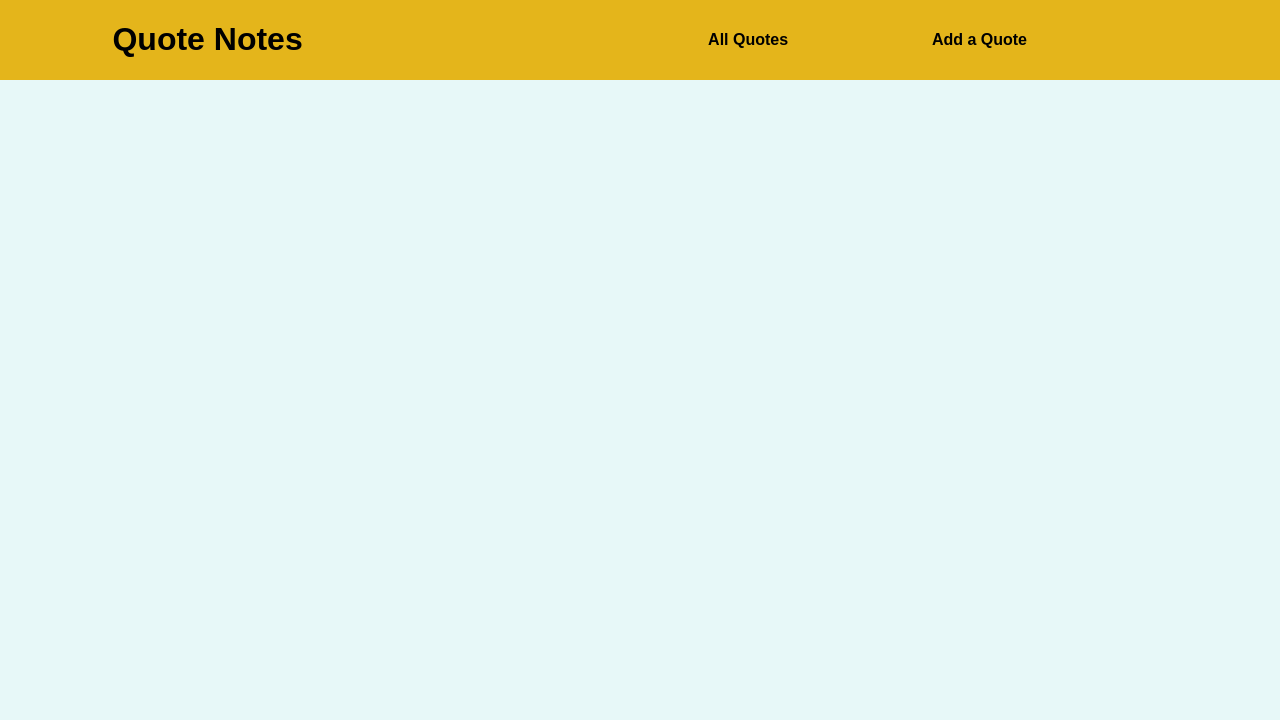
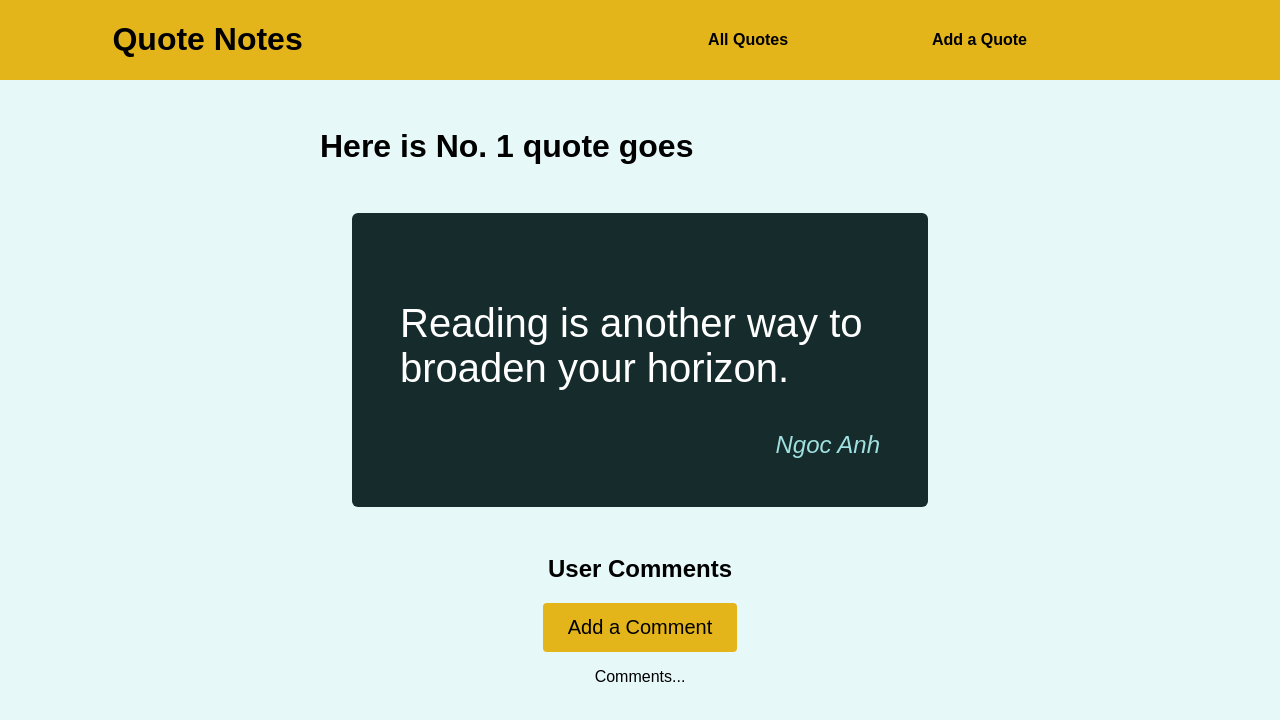
Before and after one commit to anh-vumartell/quote-notes, a React (Create React App) app: page /all-quotes/1 in a window 1280 px wide. Shown: the top 720 px of the page. Built offline with nearby package versions, Linux system fonts and the light colour scheme.

Commit message:
add quote detail page, page layout

```diff
--- a/src/App.js
+++ b/src/App.js
@@ -1,30 +1,50 @@
 import { useState } from "react";
-import { Route, Switch } from "react-router-dom";
+import { Route, Switch, Redirect } from "react-router-dom";
 import { BrowserRouter as Router } from "react-router-dom";
-import Header from "./components/UI/Header";
+import Layout from "./components/layout/Layout";
 import QuoteForm from "./components/quotes/QuoteForm";
 import QuoteList from "./components/quotes/QuoteList";
-
+import QuoteDetail from "./components/quotes/QuoteDetail";
+const DUMMY_QUOTES = [
+  {
+    author: "Ngoc Anh",
+    text: "Reading is another way to broaden your horizon.",
+    id: 1,
+  },
+  {
+    author: "Conny Martell",
+    text: "Believing in yourself is 50% of success.",
+    id: 2,
+  },
+];
 function App() {
-  const [quotes, setQuotes] = useState([]);
+  //Set up state slices
+  const [quotes, setQuotes] = useState(DUMMY_QUOTES);
 
   const quotesHandler = (quote) => {
+    //update state of quotes
     setQuotes([...quotes, quote]);
   };
+
   return (
     <Router>
-      <Header />
-      <main>
+      <Layout>
         <Switch>
+          <Route path="/" exact>
+            <Redirect to="/all-quotes" />
+          </Route>
           <Route path="/all-quotes" exact>
             <QuoteList quotes={quotes} />
           </Route>
-          <Route path="/add-a-quote" exact>
+          <Route path="/all-quotes/:quoteId">
+            <QuoteDetail />
+          </Route>
+          <Route path="/add-a-quote">
             <h1>Add your own quotes</h1>
             <QuoteForm onAddQuote={quotesHandler} />
           </Route>
         </Switch>
-      </main>
+      </Layout>
     </Router>
   );
 }
@@ -32,5 +52,5 @@ function App() {
 export default App;
 
 //A All quotes - page: show all quotes
-// A quote : show a quote
+// A quote detail page : show a quote detail
 // A Add quote - page : add new quote
--- a/src/components/UI/Header.js
+++ b/src/components/UI/Header.js
@@ -10,7 +10,7 @@ function Header() {
             <NavLink
               className={classes.navlink}
               activeClassName="active"
-              to="all-quotes"
+              to="/all-quotes"
             >
               All Quotes
             </NavLink>
--- /dev/null
+++ b/src/components/layout/Layout.js
@@ -0,0 +1,13 @@
+import { Fragment } from "react";
+import Header from "../UI/Header";
+import classes from "./Layout.module.css";
+function Layout(props) {
+  return (
+    <Fragment>
+      <Header />
+      <main className={classes.main}>{props.children}</main>
+    </Fragment>
+  );
+}
+
+export default Layout;
--- a/src/components/quotes/HighlightedQuote.js
+++ b/src/components/quotes/HighlightedQuote.js
@@ -1,4 +1,4 @@
-import classes from './HighlightedQuote.module.css';
+import classes from "./HighlightedQuote.module.css";
 
 const HighlightedQuote = (props) => {
   return (
--- /dev/null
+++ b/src/components/quotes/QuoteDetail.js
@@ -0,0 +1,37 @@
+import React from "react";
+import { useParams, Route } from "react-router-dom";
+import HighlightedQuote from "./HighlightedQuote";
+import NoQuotesFound from "./NoQuotesFound";
+import Comments from "../comments/Comments";
+const DUMMY_QUOTES = [
+  {
+    author: "Ngoc Anh",
+    text: "Reading is another way to broaden your horizon.",
+    id: 1,
+  },
+  {
+    author: "Conny Martell",
+    text: "Believing in yourself is 50% of success.",
+    id: 2,
+  },
+];
+function QuoteDetail(props) {
+  const params = useParams();
+  console.log(params.quoteId);
+  const quote = DUMMY_QUOTES.find((quote) => quote.id === +params.quoteId);
+  console.log(quote);
+  if (!quote) {
+    return <NoQuotesFound />;
+  }
+  return (
+    <div>
+      <h1>Here is No. {params.quoteId} quote goes</h1>
+      <HighlightedQuote text={quote.text} author={quote.author} />
+      <Route path={`/all-quotes/${params.quoteId}`}>
+        <Comments />
+      </Route>
+    </div>
+  );
+}
+
+export default QuoteDetail;
--- a/src/components/quotes/QuoteForm.js
+++ b/src/components/quotes/QuoteForm.js
@@ -1,8 +1,8 @@
-import { useRef } from 'react';
+import { useRef } from "react";
 
-import Card from '../UI/Card';
-import LoadingSpinner from '../UI/LoadingSpinner';
-import classes from './QuoteForm.module.css';
+import Card from "../UI/Card";
+import LoadingSpinner from "../UI/LoadingSpinner";
+import classes from "./QuoteForm.module.css";
 
 const QuoteForm = (props) => {
   const authorInputRef = useRef();
@@ -16,7 +16,11 @@ const QuoteForm = (props) => {
 
     // optional: Could validate here
 
-    props.onAddQuote({ author: enteredAuthor, text: enteredText });
+    props.onAddQuote({
+      author: enteredAuthor,
+      text: enteredText,
+      id: Math.floor(Math.random() * 100 + 1),
+    });
   }
 
   return (
@@ -29,15 +33,15 @@ const QuoteForm = (props) => {
         )}
 
         <div className={classes.control}>
-          <label htmlFor='author'>Author</label>
-          <input type='text' id='author' ref={authorInputRef} />
+          <label htmlFor="author">Author</label>
+          <input type="text" id="author" ref={authorInputRef} />
         </div>
         <div className={classes.control}>
-          <label htmlFor='text'>Text</label>
-          <textarea id='text' rows='5' ref={textInputRef}></textarea>
+          <label htmlFor="text">Text</label>
+          <textarea id="text" rows="5" ref={textInputRef}></textarea>
         </div>
         <div className={classes.actions}>
-          <button className='btn'>Add Quote</button>
+          <button className="btn">Add Quote</button>
         </div>
       </form>
     </Card>
--- a/src/components/quotes/QuoteItem.js
+++ b/src/components/quotes/QuoteItem.js
@@ -1,5 +1,5 @@
 import classes from "./QuoteItem.module.css";
-
+import { Link } from "react-router-dom";
 const QuoteItem = (props) => {
   return (
     <li className={classes.item}>
@@ -9,9 +9,9 @@ const QuoteItem = (props) => {
         </blockquote>
         <figcaption>{props.author}</figcaption>
       </figure>
-      <a href="#" className="btn">
+      <Link to={`/all-quotes/${props.id}`} className="btn">
         View Fullscreen
-      </a>
+      </Link>
     </li>
   );
 };
--- a/src/components/quotes/QuoteList.js
+++ b/src/components/quotes/QuoteList.js
@@ -2,12 +2,10 @@ import { Fragment } from "react";
 
 import QuoteItem from "./QuoteItem";
 import classes from "./QuoteList.module.css";
-import NoQuotesFound from "./NoQuotesFound";
 
 const QuoteList = (props) => {
   return (
     <Fragment>
-      {props.quotes.length === 0 && <NoQuotesFound />}
       <ul className={classes.list}>
         {props.quotes.map((quote) => (
           <QuoteItem
```
Also changed, not shown: 1 other file (tests, documents, lock files or other folders).
